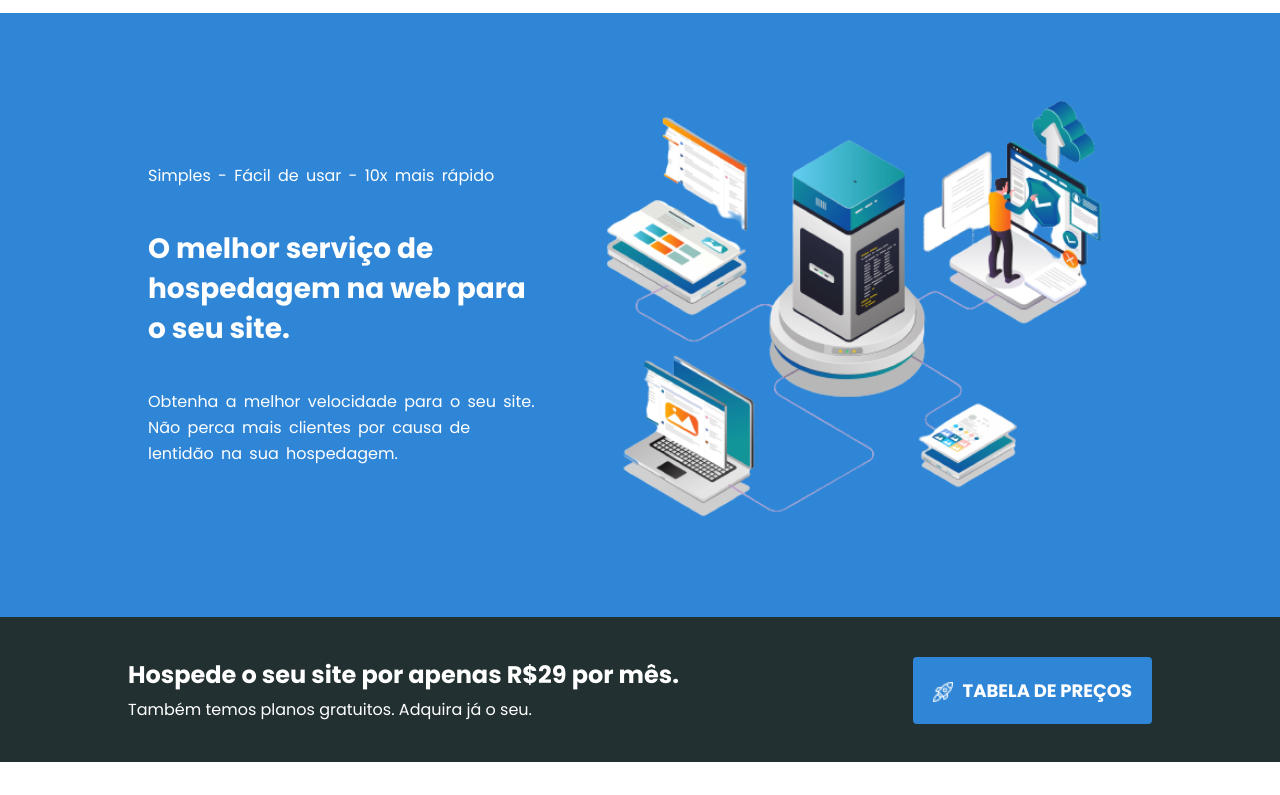
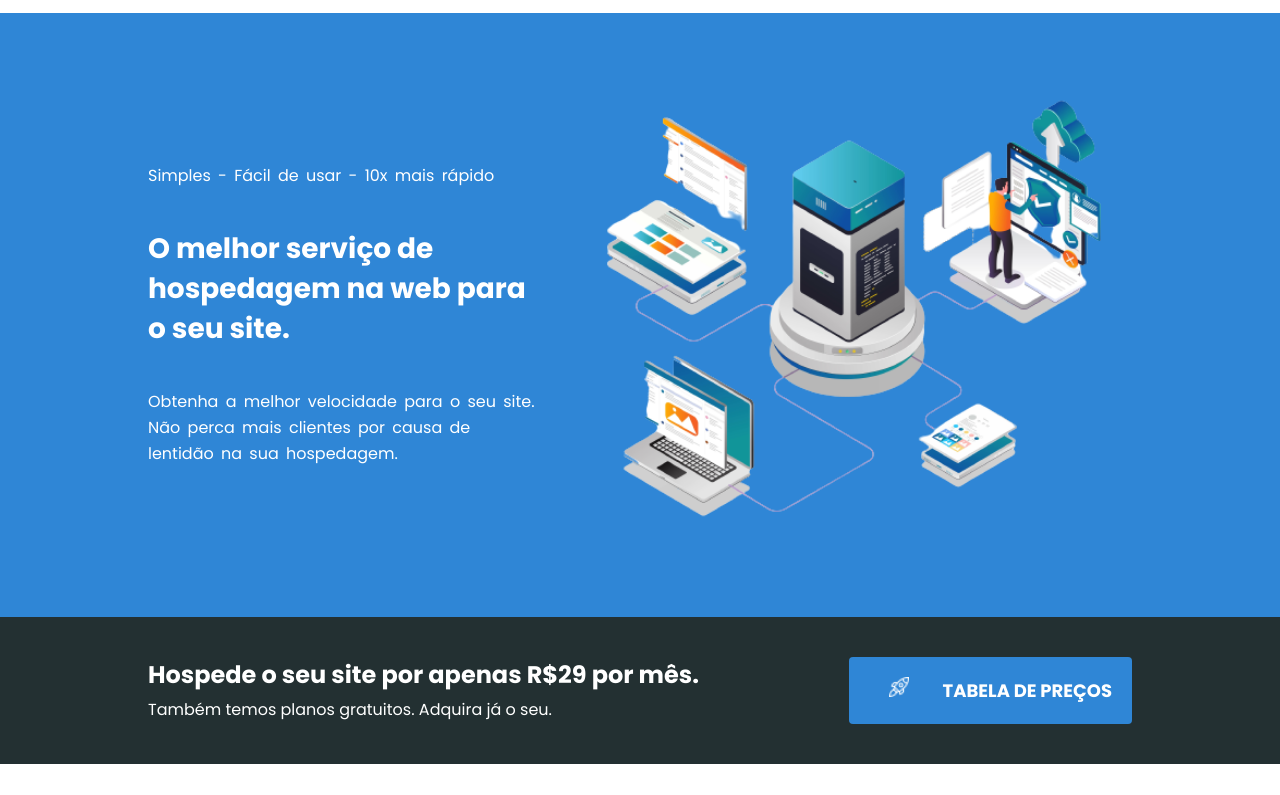
Before and after one commit to brunavitoria/DEVMEDIA-frontend, a plain HTML site: page [PROJETO 006] AlfaTech/home.html in a window 1280 px wide. Shown: the part 157-952 px from the top of the page. Drawn offline with Linux system fonts and the light colour scheme.

Commit message:
(feat): Aplica o flexbox nos anúncios do projeto

```diff
--- a/[PROJETO 006] AlfaTech/css/home.css
+++ b/[PROJETO 006] AlfaTech/css/home.css
@@ -112,8 +112,11 @@ header {
 }
 
 .container-ad {
-    position: relative;
-    padding: 40px 0;
+    padding: 40px 20px;
+    display: flex;
+    justify-content: space-between;
+    flex-wrap: wrap;
+    gap: 10px;
 }
 
 .container-ad div {
@@ -131,9 +134,6 @@ header {
 }
 
 .container-ad a {
-    position: absolute;
-    top: 40px;
-    right: 0;
     text-decoration: none;
     text-align: center;
     color: #fff;
@@ -145,9 +145,6 @@ header {
 }
 
 .container-ad img {
-    position: absolute;
-    top: 25px;
-    left: 0;
     width: 20px;
     margin-left: 20px;
 }
```
